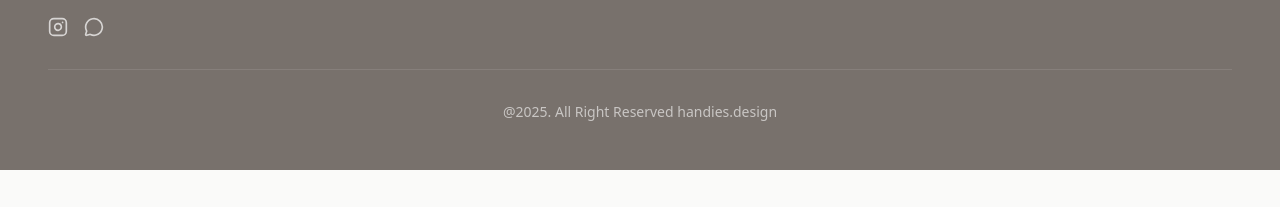
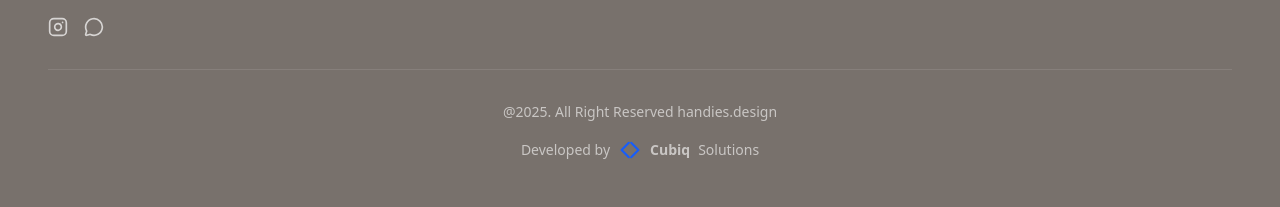
Before and after one commit to Valuablehope/handies.design, a React (Vite) app: page / in a window 1280 px wide. Shown: the part 6179-6386 px from the top of the page. Before the commit the page ends 6349 px from the top, so only its background shows below. Built offline with nearby package versions, Linux system fonts and the light colour scheme; a web font is replaced by a local one.

Commit message:
feat: enhance Footer component by adding developer credit section with link to Cubiq Solutions and logo for improved branding

```diff
--- a/components/Footer.tsx
+++ b/components/Footer.tsx
@@ -105,11 +105,46 @@ export const Footer: React.FC = () => {
             </div>
           </div>
 
-          {/* Lower Section: Copyright */}
-          <div className="pt-8 text-center">
+          {/* Lower Section: Copyright & Developer Credit */}
+          <div className="pt-8 flex flex-col items-center gap-4">
             <p className="text-white/60 text-sm">
               @{new Date().getFullYear()}. All Right Reserved handies.design
             </p>
+            <div className="flex items-center gap-2 text-white/60 text-sm">
+              <span>Developed by</span>
+              <a
+                href="https://www.cubiq-solutions.com/"
+                target="_blank"
+                rel="noopener noreferrer"
+                className="flex items-center gap-2 text-white/60 hover:text-white/80 transition-colors"
+                aria-label="Cubiq Solutions"
+              >
+                {/* Cubiq Solutions Logo - Blue Diamond with Chevrons */}
+                <svg
+                  viewBox="0 0 40 40"
+                  fill="none"
+                  xmlns="http://www.w3.org/2000/svg"
+                  className="w-6 h-6 text-blue-600"
+                >
+                  <path
+                    d="M18 8L6 20L18 32"
+                    stroke="currentColor"
+                    strokeWidth="3.5"
+                    strokeLinecap="round"
+                    strokeLinejoin="round"
+                  />
+                  <path
+                    d="M22 8L34 20L22 32"
+                    stroke="currentColor"
+                    strokeWidth="3.5"
+                    strokeLinecap="round"
+                    strokeLinejoin="round"
+                  />
+                </svg>
+                <span className="font-bold">Cubiq</span>
+                <span className="font-normal">Solutions</span>
+              </a>
+            </div>
           </div>
         </div>
     </footer>
```
